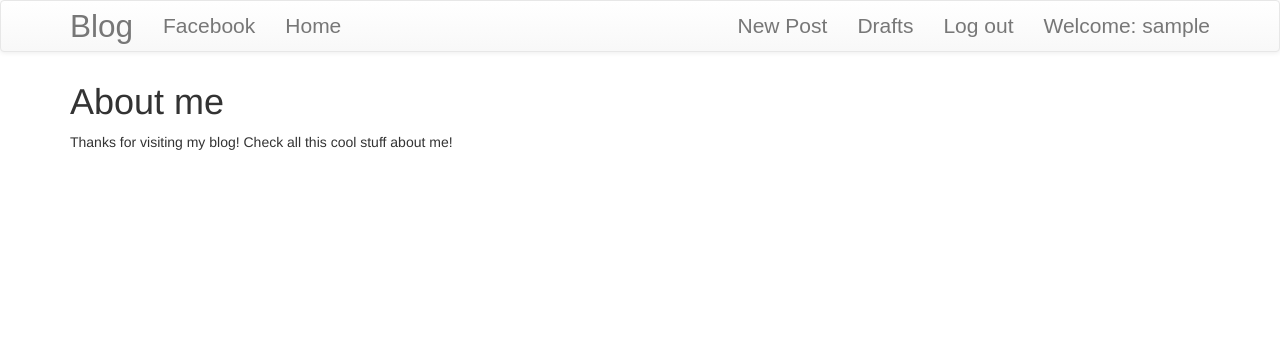
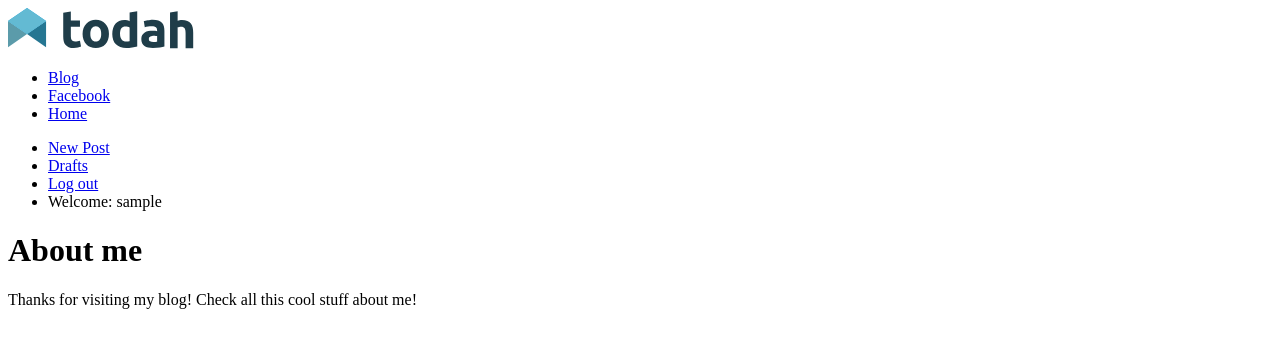
Before and after one commit to Mjmarek/RedBadge, a Django app: page /about/ in a window 1280 px wide. Shown: the top 348 px of the page. Run offline with Django 3.2, Linux system fonts and the light colour scheme; the visitor is signed in with stand-in values (Sample User, id 1); some libraries are stand-ins or nearby versions.

Commit message:
navigation menu

```diff
--- a/blogsite/blog/static/js/blog.js
+++ b/blogsite/blog/static/js/blog.js
@@ -0,0 +1,5 @@
+$('.menu-toggle').click(function() {
+
+    $('.site-nav').toggleClass('site-nav--open');
+    $(this).toggleClass('open');
+})
--- a/blogsite/blog/templates/blog/base.html
+++ b/blogsite/blog/templates/blog/base.html
@@ -3,36 +3,31 @@
 <html>
     <head>
         <title>Todah Blog</title>
-        <link rel="stylesheet" href="//maxcdn.bootstrapcdn.com/bootstrap/3.2.0/css/bootstrap.min.css">
+        <!--<link rel="stylesheet" href="//maxcdn.bootstrapcdn.com/bootstrap/3.2.0/css/bootstrap.min.css">-->
         <link rel="stylesheet" href="//maxcdn.bootstrapcdn.com/bootstrap/3.2.0/css/bootstrap-theme.min.css">
         <link rel="stylesheet" href="{% static 'css/blog.css' %}">
+
+        <script src="http://cdnjs.cloudflare.com/ajax/libs/jquery/3.1.0/jquery.mi.js"></script>
     </head>
     <body>
         {# Layout for Background #}
-        <div id="layout"></div>
+            <div id="layout" src="{% static 'css/TodahBackground.svg' %}"></div>
 
+
+            {# Todah Logo #}
             <div class="container">
-            <div id="logo">
-                {# Todah Logo #}
-            </div>
+                <img id="TodahLogo" src="{% static 'css/TodahNewLogo.svg' %}" alt="Logo">
+
             </div>
 
-        {#<div class="envelope">#}
-        {#  <div class="icon-envelope"></div>#}
-        {#  <div class="header"></div>#}
-        {#  <div class="letter"></div>#}
-        {#</div>#}
-
-        {# NAVBAR WITH LINKS #}
-        <nav class="navbar navbar-default techfont custom-navbar">
-            <div class="container">
-                <ul class="nav navbar-nav">
-                    <li><a class='navbar-brand bigbrand' href="{% url 'post_list' %}">Blog</a></li>
+            <div class="vertical-menu">
+                <div class="col-sm-2">
+                            <ul>
+                                <li><a href="{% url 'post_list' %}">Blog</a></li>
                                 <li><a href="https://www.facebook.com/todahgive/">Facebook</a></li>
                                 <li><a href="https://todahgive.com/">Home</a></li>
                             </ul>
-
-                <ul class="nav navbar-nav navbar-right">
+                            <ul>
                                  {% if user.is_authenticated %}
                                         <li>
                                             <a href="{% url 'post_new' %}">New Post</a>
@@ -52,13 +47,61 @@
                                         <li><a class='nav navbar-right' href="{% url 'login' %}"><span class="glyphicon glyphicon-user"></span></a>
                                         </li>
                                     {% endif %}
+                            </ul>
 
-                </ul>
                   </div>
+            </div>
+
+                <!--{#<div class="envelope">#}-->
+                <!--{#  <div class="icon-envelope"></div>#}-->
+                <!--{#  <div class="header"></div>#}-->
+                <!--{#  <div class="letter"></div>#}-->
+                <!--{#</div>#}-->
+
+                {# NAVBAR WITH LINKS #}
+
+                <nav class="site-nav">
+
                 </nav>
+            </div>
+
+
+        <!--<nav class="navbar navbar-default techfont custom-navbar">-->
+            <!--<div class="container">-->
+                <!--<ul class="nav navbar-nav">-->
+                    <!--<li><a class='navbar-brand bigbrand' href="{% url 'post_list' %}">Blog</a></li>-->
+                    <!--<li><a href="https://www.facebook.com/todahgive/">Facebook</a></li>-->
+                    <!--<li><a href="https://todahgive.com/">Home</a></li>-->
+                <!--</ul>-->
+
+                <!--<ul class="nav navbar-nav navbar-right">-->
+                    <!--{% if user.is_authenticated %}-->
+                        <!--<li>-->
+                            <!--<a href="{% url 'post_new' %}">New Post</a>-->
+                        <!--</li>-->
+
+                        <!--<li>-->
+                            <!--<a href="{% url 'post_draft_list' %}">Drafts</a>-->
+                        <!--</li>-->
+                        <!--<li>-->
+                            <!--<a href="{% url 'logout' %}">Log out</a>-->
+                        <!--</li>-->
+
+                        <!--<li>-->
+                            <!--<a>Welcome: {{ user.username }}</a>-->
+                        <!--</li>-->
+                    <!--{% else %}-->
+                        <!--<li><a class='nav navbar-right' href="{% url 'login' %}"><span class="glyphicon glyphicon-user"></span></a>-->
+                        <!--</li>-->
+                    <!--{% endif %}-->
+
+                <!--</ul>-->
+            <!--</div>-->
+        <!--</nav>-->
+
 
             {# The actual blog posts#}
-            <div class="content container">
+            <div class="content-container">
                 <div class="row">
                     <div class="col-md-8">
                         <div class="blog_posts">
```
Also changed, not shown: blogsite/blog/static/css/blog.css (+183 -10 lines), 1 other file. Lines whose indentation alone changed are shown as unchanged.
